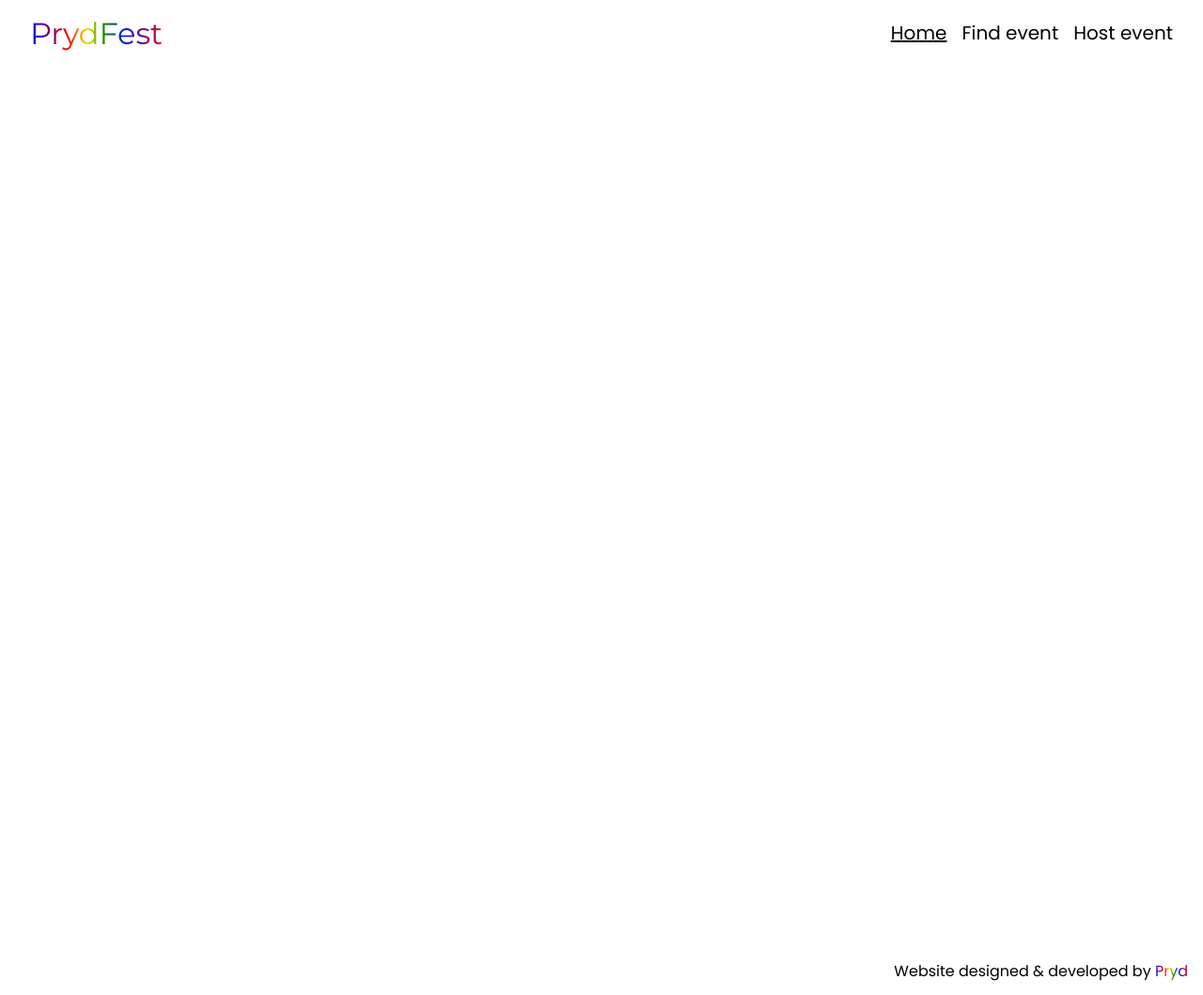
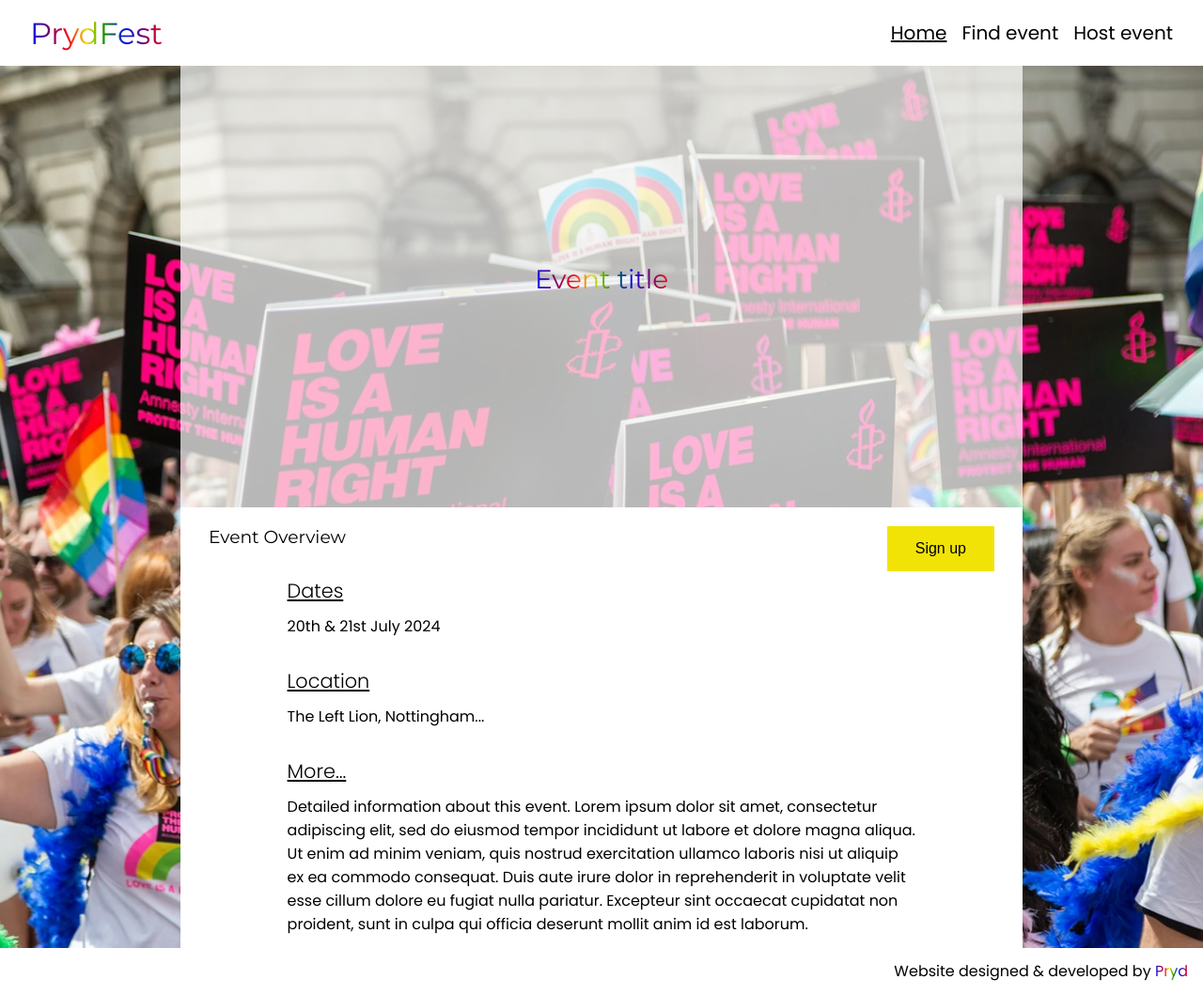
Before and after one commit to Jamie-Gargrave/pryd, a Django app: page /events/event_detail/ in a window 1280 px wide. Shown: the whole page at 94% size. Run offline with Django 5.2, Linux system fonts and the light colour scheme; some libraries are stand-ins or nearby versions.

Commit message:
Added a static event detail page to be used as a templte

```diff
--- a/events/templates/events/event_detail.html
+++ b/events/templates/events/event_detail.html
@@ -1,8 +1,41 @@
 {% extends "base.html" %}
 {% load static %}
 
+{% block extra_css %}
+<link rel="stylesheet" href="{% static 'css/event_detail.css' %}">
+{% endblock %}
+
 {% block content %}
 
-// event detail page content goes here (Event details pages)
+<main>
+    <div id="event-container" class="full-height-container">
+        <div id="event-title" class="modal">
+            <h2 class="rainbow-text">Event title</h2>
+        </div>
+        <div id="event-info-container" class="modal">
+            <h3>Event Overview</h3>
+
+            <a id="event-signup" href="#">
+                <button class="link-button">Sign up</button>
+            </a>
+
+            <section>
+                <h4>Dates</h4>
+                <p>20th & 21st July 2024</p>
+            </section>
+
+            <section>
+                <h4>Location</h4>
+                <p>The Left Lion, Nottingham...</p>
+            </section>
+
+            <section>
+                <h4>More...</h4>
+
+                <p>Detailed information about this event. Lorem ipsum dolor sit amet, consectetur adipiscing elit, sed do eiusmod tempor incididunt ut labore et dolore magna aliqua. Ut enim ad minim veniam, quis nostrud exercitation ullamco laboris nisi ut aliquip ex ea commodo consequat. Duis aute irure dolor in reprehenderit in voluptate velit esse cillum dolore eu fugiat nulla pariatur. Excepteur sint occaecat cupidatat non proident, sunt in culpa qui officia deserunt mollit anim id est laborum.</p>
+            </section>
+        </div>
+    </div>
+</main>
 
 {% endblock %}
--- a/home/templates/home/home.html
+++ b/home/templates/home/home.html
@@ -8,7 +8,7 @@
 {% block content %}
 
 <main>
-    <div id="rainbow-container">
+    <div id="rainbow-container" class="full-height-container">
         <div class="modal">
             <h2 class="rainbow-text">PrydFest</h2>
             <h3>Celebrate, Connect, and Discover Pride Events with PrydFest</h3>
--- /dev/null
+++ b/static/css/event_detail.css
@@ -0,0 +1,56 @@
+#event-container {
+    background: url('/media/event-bg.webp') no-repeat center center / cover;
+}
+
+#event-title,
+#event-info-container {
+    min-height: 50%;
+    height: auto;
+}
+
+#event-title {
+    display: flex;
+}
+
+#event-title h2 {
+    align-self: center;
+}
+
+#event-info-container {
+    background-color: white;
+    position: relative;
+}
+
+#event-info-container,
+#event-info-container h3,
+#event-info-container h4 {
+    text-align: left;
+}
+
+#event-signup {
+    position: absolute;
+    top: 20px;
+    right: 30px;
+}
+
+/* Media query for tablets (768px) and below */
+
+@media screen and (max-width: 768px) {
+
+}
+
+/* Media query for mobile (576px) and below */
+
+@media screen and (max-width: 576px) {
+    #event-info-container h3 {
+        text-align: center;
+        margin-bottom: 1.5rem;
+    }
+
+    #event-signup {
+        position: static;
+        display: block;
+        width: fit-content;
+        margin: 0 auto;
+    }
+}
--- a/static/css/style.css
+++ b/static/css/style.css
@@ -57,6 +57,34 @@ h4 {
     text-decoration: underline;
     text-align: center;
     margin-bottom: 10px;
+}
+
+.full-height-container {
+    /* Header is 70px high and footer is 50px high */
+    height: calc(100vh - 70px - 50px);
+    overflow: scroll;
+}
+
+
+.modal {
+    background-color: rgba(255, 255, 255, .7);
+    width: 70%;
+    margin: 0 auto;
+    padding: 20px 30px;
+    text-align: center;
+}
+
+.modal section {
+    width: 80%;
+    margin: 30px auto;
+}
+
+.modal h2 {
+    margin: 0 auto 15px auto;
+}
+
+.modal p {
+    margin-bottom: 15px;
 }
 
 /* Header */
@@ -135,6 +163,10 @@ footer {
 /* Media query for tablets (768px) and below */
 
 @media screen and (max-width: 768px) {
+    .modal {
+        width: 100%;
+        height: 100%;
+    }
 }
 
 /* Media query for mobile (576px) and below */
@@ -159,4 +191,9 @@ footer {
     .nav-toggle-label {
         display: block;
     }
+
+    .modal {
+        min-height: 100%;
+        height: fit-content;
+    }
 }
```
Also changed, not shown: static/css/home.css (+1 -33 lines), media/event-bg.webp (added).
